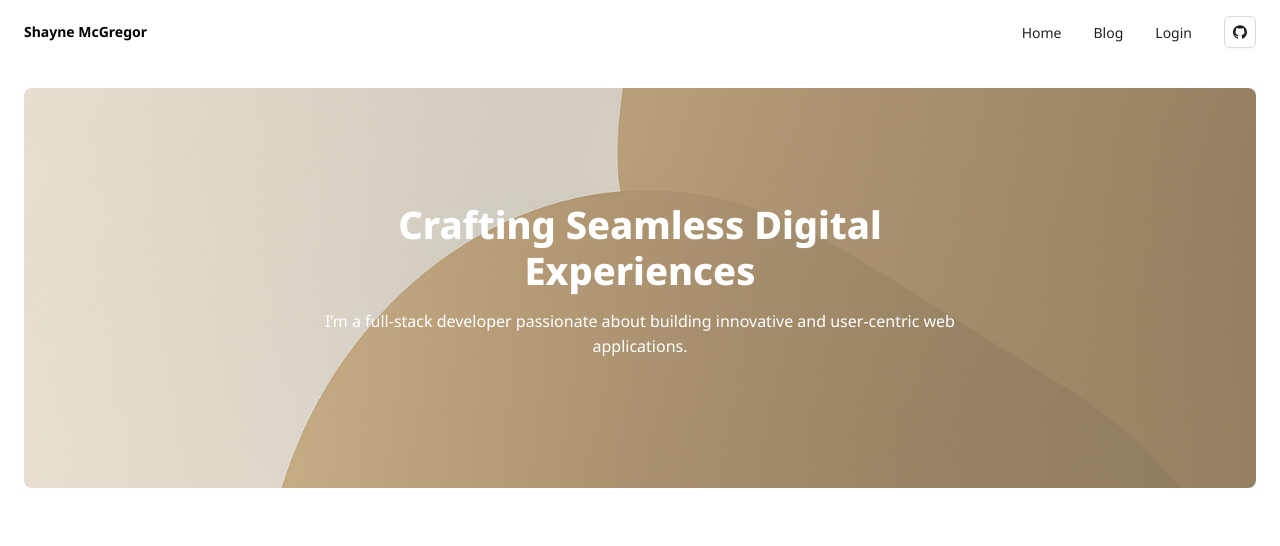
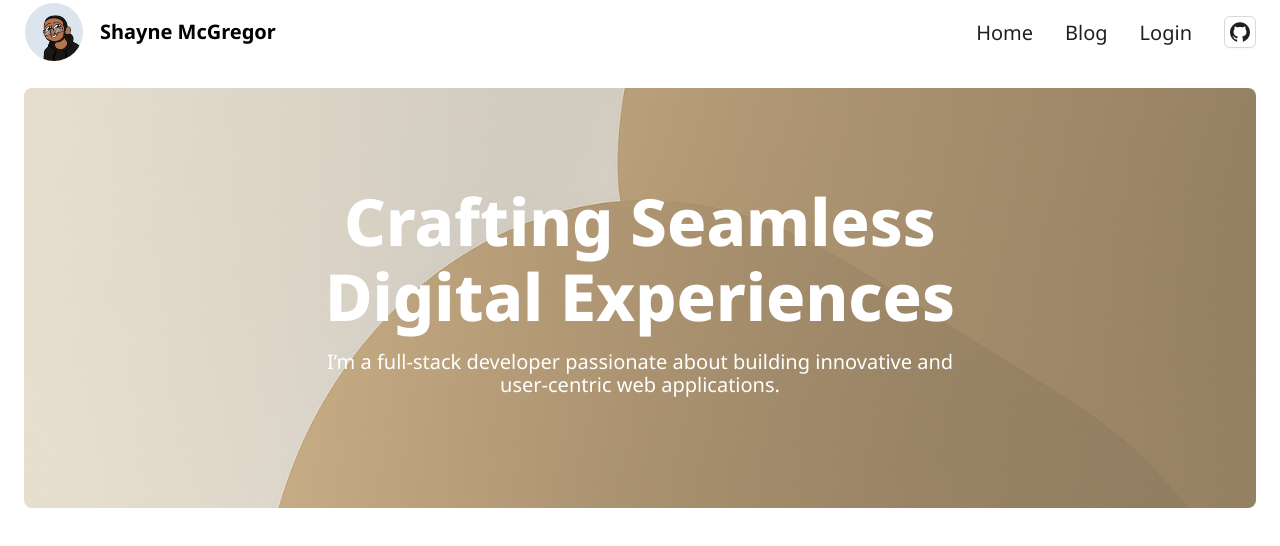
Before and after one commit to SMcGregor199/notion2github-FE, a React (Vite) app: page / in a window 1280 px wide. Shown: the top 546 px of the page. Built offline with nearby package versions, Linux system fonts and the light colour scheme.

Commit message:
add typography settings and add icon to header

```diff
--- a/src/App.jsx
+++ b/src/App.jsx
@@ -12,6 +12,10 @@ function App() {
         token: {
           colorPrimary: "#395662",
           colorBgLayout: "#fff",
+          fontSize: "clamp(0.95rem, 2.8vw, 1.25rem)",
+          fontSizeHeading1: "clamp(1.5rem, 6.5vw, 4.0625rem)",
+          fontSizeHeading2: "clamp(1.25rem, 4vw, 2.25rem)",
+          fontSizeHeading3: "clamp(1.125rem, 3vw, 1.75rem)",
           fontFamily: "'Noto Sans', system-ui, -apple-system, Segoe UI, Roboto, Helvetica, Arial, sans-serif",
           fontFamilyCode: "'Fira Code', ui-monospace, SFMono-Regular, Menlo, Consolas, monospace",
         },
--- a/src/components/Header.jsx
+++ b/src/components/Header.jsx
@@ -1,4 +1,4 @@
-import { Layout, Menu, Button, Flex, Typography } from "antd";
+import { Layout, Menu, Button, Avatar, Flex, Typography } from "antd";
 import { GithubOutlined } from "@ant-design/icons";
 
 function SiteHeader(){
@@ -12,6 +12,11 @@ function SiteHeader(){
     <a className="skip-link" href="#main">Skip to main content</a>
     <Layout.Header style={{ background: "#fff", paddingInline: 24, }}>
         <Flex align="center"  gap={16}>
+                        <Avatar
+            src="/profile-pic.png"
+            alt="Profile picture of Shayne McGregor"
+            size={60}
+            />
         <div >
             <Typography.Text style={{ color: "black", fontWeight: "bold" }}>
                 Shayne McGregor
--- a/src/components/Hero.jsx
+++ b/src/components/Hero.jsx
@@ -7,7 +7,6 @@ function Hero(){
             backgroundImage: "url('/background.png')",
             backgroundSize: "cover",
             backgroundPosition: "center",
-            height: "400px",
             borderRadius: "8px",
             display: "flex",
             alignItems: "center",
@@ -15,6 +14,7 @@ function Hero(){
             color: "#fff",
             textAlign: "center",
             overflow: "hidden",
+            paddingBlock: "clamp(48px, 12vh, 96px)",
         }}
         >
             <Flex vertical align="center"style={{ position: "relative", zIndex: 1, maxWidth: 700, padding: "0 24px" }}>
@@ -23,13 +23,13 @@ function Hero(){
                     color: "white",
                     fontWeight: 800,
                     marginBottom: 16,
+                    wordBreak: "normal",
                 }}>
                     Crafting Seamless Digital Experiences
                 </Typography.Title>
                 <Typography.Paragraph
                 style={{
                     color: "white",
-                    fontSize: 16,
                     fontWeight: 400,
                     marginBottom: 16,
                 }}>
--- a/src/index.css
+++ b/src/index.css
@@ -1,3 +1,6 @@
+html{
+  font-size:clamp(14px, 0.25vw + 13px, 16px);
+}
 .skip-link {
   position: absolute;
   left: -999px;
```
Also changed, not shown: public/profile-pic.png (added).
